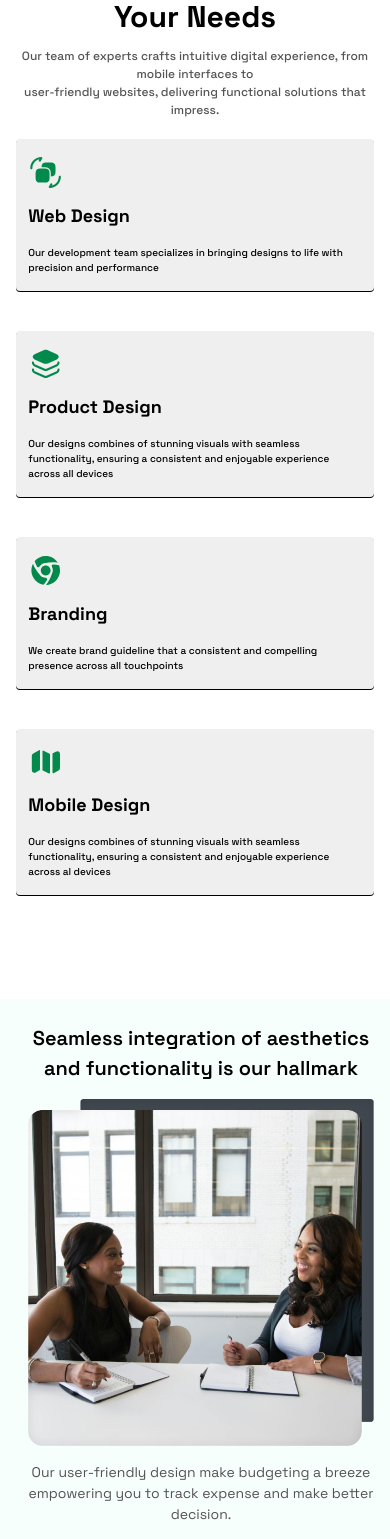
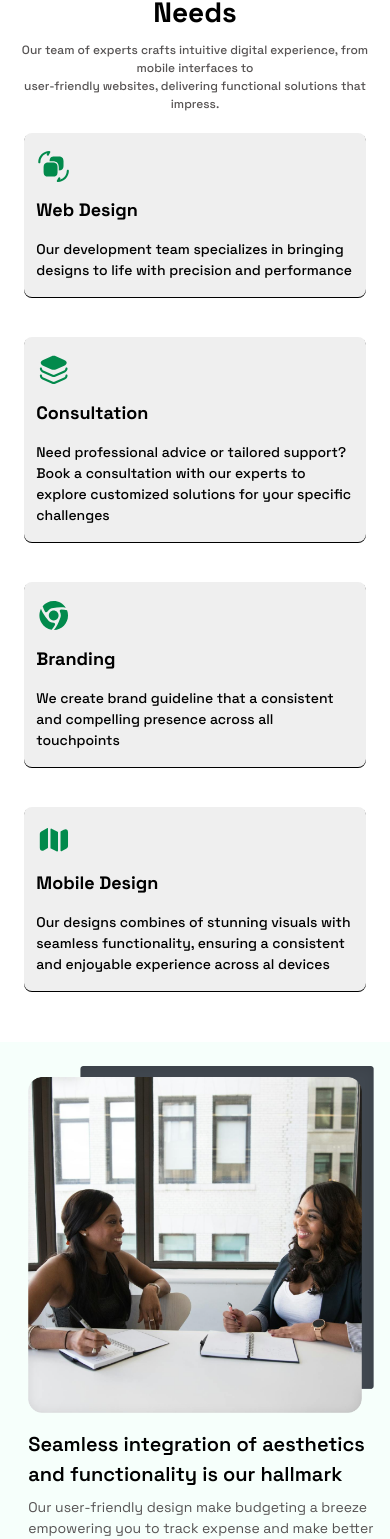
Before and after one commit to braitcode/dph-frontend, a React (Vite) app: page / in a window 390 px wide. Shown: the part 2370-3909 px from the top of the page. Built offline with nearby package versions, Linux system fonts and the light colour scheme.

Commit message:
worked on my font size

```diff
--- a/src/components/DB/Solution.jsx
+++ b/src/components/DB/Solution.jsx
@@ -14,9 +14,9 @@ const solution = [
     {
         _id: 2,
         image: img2,
-        title: "Product Design",
+        title: "Consultation",
         description:
-            "Our designs combines of stunning visuals with seamless functionality, ensuring a consistent and enjoyable experience across all devices",
+            "Need professional advice or tailored support? Book a consultation with our experts to explore customized solutions for your specific challenges",
     },
     {
         _id: 3,
--- a/src/components/Seam.jsx
+++ b/src/components/Seam.jsx
@@ -8,14 +8,17 @@ const Seam = () => {
         <div className='font-spaceGrotesk bg-[#F6FFFB]'>
             <section className='container w-11/12 mx-auto'>
                 <div className='mt-10 pt-6 w-full grid grid-cols-1 lg:grid-cols-2 gap-4 md:gap-8 lg:gap-10 pb-12 pl-3 md:pl-1'>
+                    <div className='flex justify-cente lg:order-2'>
+                        <img src={seamimg} alt="" className='w-[100%]' />
+                    </div>
                     <div className='xl:mt-[6.5rem]'>
-                        <h3 className=' font-semibold text-[20px] md:text-[28px] lg:text-[32px] xl:text-[48px] lg:leading-[2.5rem] xl:leading-[3.2rem] lg:mt-[4rem] text-center lg:text-start '>
+                        <h3 className=' font-semibold text-[20px] md:text-[28px] lg:text-[32px] xl:text-[48px] lg:leading-[2.5rem] xl:leading-[3.2rem] lg:mt-[4rem] lg:text-start '>
                             Seamless integration of aesthetics and functionality is our hallmark
                         </h3>
-                        <p className='hidden text-[14px] mt-2 mb-5 font-normal lg:text-[20px] xl:text-[24px] text-[#565353] w-[100%] lg:block'>
+                        <p className=' text-[14px] mt-2 mb-5 font-normal lg:text-[20px] xl:text-[24px] text-[#565353] w-[100%]'>
                             Our user-friendly design make budgeting a breeze empowering you to track expense and make better decision.
                         </p>
-                        < Link to="/signup" className='hidden lg:block'>
+                        < Link to="/signup" className=''>
                             <Button
                                 size="medium"
                                 color="success"
@@ -24,10 +27,7 @@ const Seam = () => {
                             </Button>
                         </Link>
                     </div>
-                    <div className='flex justify-center'>
-                        <img src={seamimg} alt="" className='w-[100%]' />
-                    </div>
-                    <p className=' md:block lg:hidden text-[14px] font-normal md:text-[18px] lg:text-[20px] xl:text-[24px] text-[#565353] w-[100%] text-center'>
+                    {/* <p className=' md:block lg:hidden text-[14px] font-normal md:text-[18px] lg:text-[20px] xl:text-[24px] text-[#565353] w-[100%] text-center'>
                         Our user-friendly design make budgeting a breeze empowering you to track expense and make better decision.
                     </p>
                     <Link to="/signup" className='md:block lg:hidden text-center' >
@@ -37,7 +37,7 @@ const Seam = () => {
                         >
                             <span className='text-[12px]font-medium'>Get Started<FaArrowRightLong className='inline mb-1 ml-2' /></span>
                         </Button>
-                    </Link>
+                    </Link> */}
                 </div>
             </section>
         </div>
--- a/src/components/Tailor.jsx
+++ b/src/components/Tailor.jsx
@@ -12,9 +12,9 @@ const Tailor = () => {
                 `}
             </style>
             <section
-                className='w-full pt-[2rem] pb-[4rem]'>
+                className='w-full pt-[2rem] pb-[0.7rem]'>
                 <h2
-                    className='font-bold text-[30px] leading-normal text-center pt-7 md:text-[38px] lg:text-[48px]'>
+                    className='font-bold text-[28px] leading-normal text-center pt-7 md:text-[38px] lg:text-[48px]'>
                     Tailored Solution For Your Needs
                 </h2>
                 <h5
@@ -22,13 +22,13 @@ const Tailor = () => {
                     Our team of experts crafts intuitive digital experience, from mobile interfaces to <br /> user-friendly websites, delivering functional solutions that impress.
                 </h5>
                 <div
-                    className='grid grid-cols-1 sm:grid-cols-2 gap-[40px] lg:px-[70px] xl:px-[120px]'>
+                    className='grid grid-cols-1 sm:grid-cols-2 gap-[40px] px-2 lg:px-[70px] xl:px-[120px]'>
                     {
                         solution.map((sol) => {
                             const { id, title, image, description } = sol;
                             return (
                                 <div key={id}
-                                    className='bg-[#EFEFEF] px-3 py-4 rounded shadow-[0_1px_0_0] shadow-[#000000] lg:px-4 group hover:bg-[#028A4C]'>
+                                    className='bg-[#EFEFEF] px-3 py-4 rounded-lg shadow-[0_1px_0_0] shadow-[#000000] lg:px-4 group hover:bg-[#028A4C]'>
                                     <img
                                         src={image}
                                         alt=""
@@ -38,7 +38,7 @@ const Tailor = () => {
                                         {title}
                                     </h2>
                                     <p
-                                        className='text-[10px] font-medium group-hover:text-white md:text-[12px] lg:text-[16px]'>
+                                        className='text-[14px] font-medium group-hover:text-white md:text-[12px] lg:text-[16px]'>
                                         {description} <br />
                                     </p>
                                 </div>
--- a/src/components/Team.jsx
+++ b/src/components/Team.jsx
@@ -9,24 +9,24 @@ import { FaLinkedin } from "react-icons/fa";
 
 const Team = () => {
     return (
-        <div className='font-spaceGrotesk pt-5 xl:pt-[80px]'>
-            <h2 className='container mx-auto font-bold text-[24px] sm:text-[32px] sm:w-10/12 text-center leading-[1.8rem] xl:text-[50px] lg:pb-[62px]'>
+        <div className='font-spaceGrotesk pt-5 lg:pt-[40px] xl:pt-[80px]'>
+            <h2 className='container mx-auto font-bold text-[24px] sm:text-[32px] sm:w-10/12 text-center leading-[1.8rem] xl:text-[50px] lg:pb-[20px] xl:pb-[62px]'>
                 The Right Expertise, The Right Team
             </h2>
-            <div className='container mx-auto w-11/12 grid grid-cols-1 sm:grid-cols-2 sm:gap-[1rem] lg:grid-cols-3 mt-5 gap-[20px] md:gap-[1rem] lg:gap-[1.5rem] xl:gap-[5rem]'>
+            <div className='container mx-auto w-11/12 grid grid-cols-1 sm:grid-cols-2 sm:gap-[1rem] lg:grid-cols-3 mt-5 gap-[20px] md:gap-[1rem] lg:gap-[1.5rem] xl:gap-[4rem]'>
                 {
                     team.map((t) => {
                         const { id, image, name, skill } = t
                         return (
                             <div key={id}>
-                                <img className='rounded-xl w-full mb-3' src={image} alt="" />
-                                <h3 className='font-bold xl:text-[26px]' >
+                                <img className='rounded-xl w-full mb-6' src={image} alt="" />
+                                <h3 className='font-bold xl:text-[26px] text-center' >
                                     {name}
                                 </h3>
-                                <p className='xl:text-[20px] text-[#5A5A5A]'>
+                                <p className='xl:text-[20px] text-[#5A5A5A] text-center'>
                                     {skill}
                                 </p>
-                                <div className='flex gap-[10px] mt-5'>
+                                <div className='flex gap-[15px] mt-4 justify-center'>
                                     <div className='bg-gray-200 w-[42.15px] rounded-3xl p-[0.6rem]'>
                                         <RiFacebookCircleFill className='' size={24} />
                                     </div>
```
